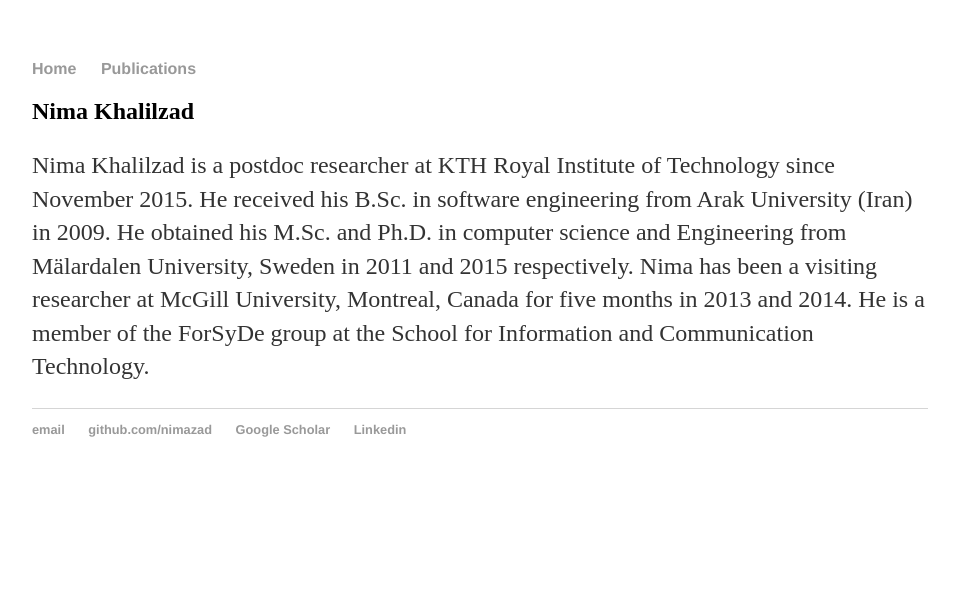
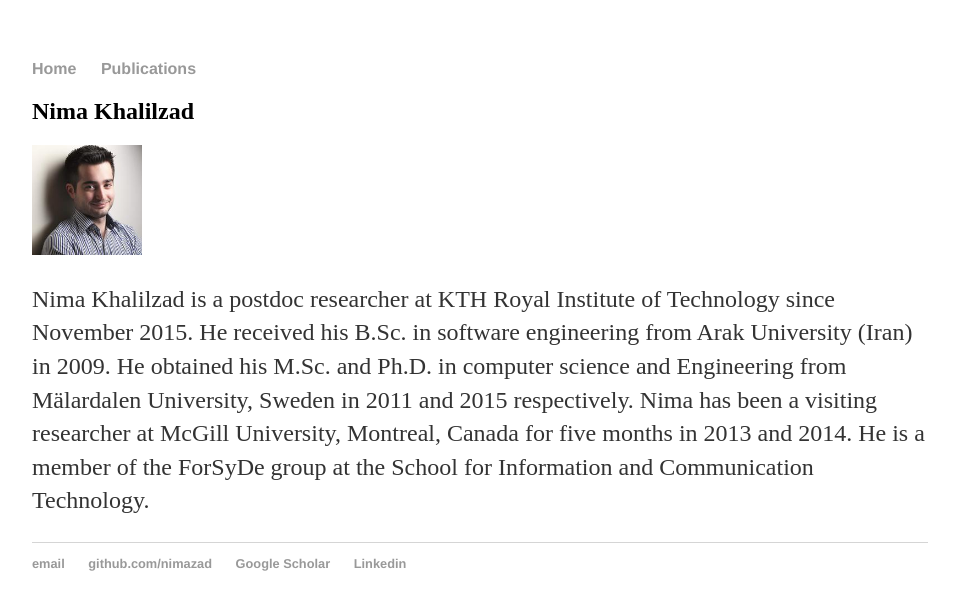
Before and after one commit to nimazad/nimazad.github.io, a Jekyll site: the page built from index.html, in a window 1280 px wide. Shown: the top 610 px of the page, without its empty margins (160-1119 px from the left). Built offline with Jekyll 4.4.1, drawn with Linux system fonts in a browser that asks for light colours.

Commit message:
image added

```diff
--- a/index.html
+++ b/index.html
@@ -4,6 +4,7 @@ title: Nima Khalilzad
 ---
 <div class="blurb">
 	<h2>Nima Khalilzad</h2>
+<img src="nima.jpg" alt="Nima" style="width:110px;height:110px;">
 <p>
 Nima Khalilzad is a postdoc researcher at KTH Royal Institute of Technology since November 2015. He received his B.Sc. in software engineering from Arak University (Iran) in 2009. He obtained his M.Sc. and Ph.D. in computer science and Engineering from Mälardalen University, Sweden in 2011 and 2015 respectively.
 
```
Also changed, not shown: nima.jpg (added).
